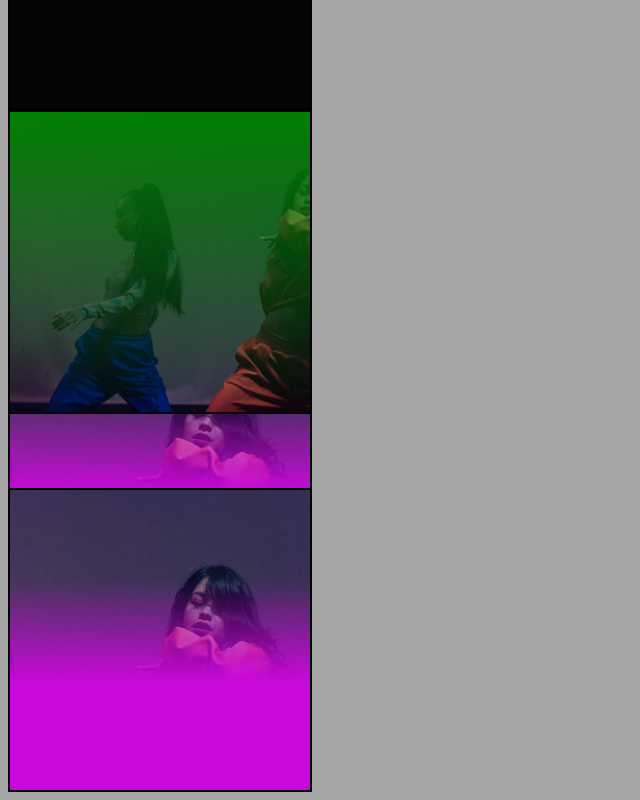
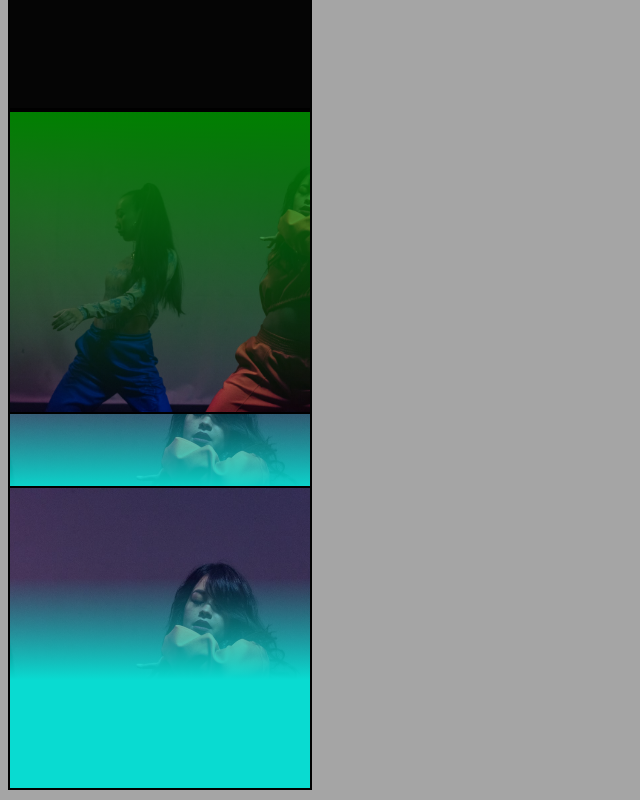
Before and after one commit to Anpoli13/test-gradients, a plain HTML site: page index.html in a window 1280 px wide. Shown: the part 694-1494 px from the top of the page, without its empty margins (0-640 px from the left). Drawn offline with Linux system fonts and the light colour scheme.

Commit message:
replace order

```diff
--- a/scss/style.scss
+++ b/scss/style.scss
@@ -62,16 +62,17 @@ body {
   &-3 {
     background-color: black;
     background-image: url('../hero-img.png');
+    background-repeat: no-repeat;
+    background-size: 750px;
+    background-position: center top;
+    margin-top: -116px;
     background-image: -webkit-gradient(180deg, rgba(5, 5, 5, 0) 30%, #050505 64%), url('../hero-img.png');
     background-image: -webkit-linear-gradient(180deg, rgba(5, 5, 5, 0) 30%, #050505 64%), url('../hero-img.png');
     background-image: -moz-linear-gradient(180deg, rgba(5, 5, 5, 0) 30%, #050505 64%), url('../hero-img.png');
     background-image: -o-linear-gradient(180deg, rgba(5, 5, 5, 0) 30%, #050505 64%), url('../hero-img.png');
     background-image: linear-gradient(180deg, rgba(5, 5, 5, 0) 30%, #050505 64%), url('../hero-img.png');
     // background-size: cover;
-    background-repeat: no-repeat;
-    background-size: 750px;
-    background-position: center top;
-    margin-top: -116px;
+
   }
 
   &-4 {
@@ -94,12 +95,11 @@ body {
 
   &-5 {
     background-color: black;
-    background-image: url('../hero-img.png');
-    background-image: linear-gradient(180deg, rgba(111, 9, 213, 0) 30%, #c909db 64%), url('../hero-img.png');
-    background-size: cover;
     background-repeat: no-repeat;
     background-size: 750px;
     background-position: center top;
-    margin-top: -115px;
+    margin-top: -116px;
+    background-image: url('../hero-img.png');
+    background-image: linear-gradient(180deg, rgba(111, 9, 213, 0) 30%, #09dbd1 64%), url('../hero-img.png');
   }
 }
```
Also changed, not shown: css/style.css, 1 other file.
